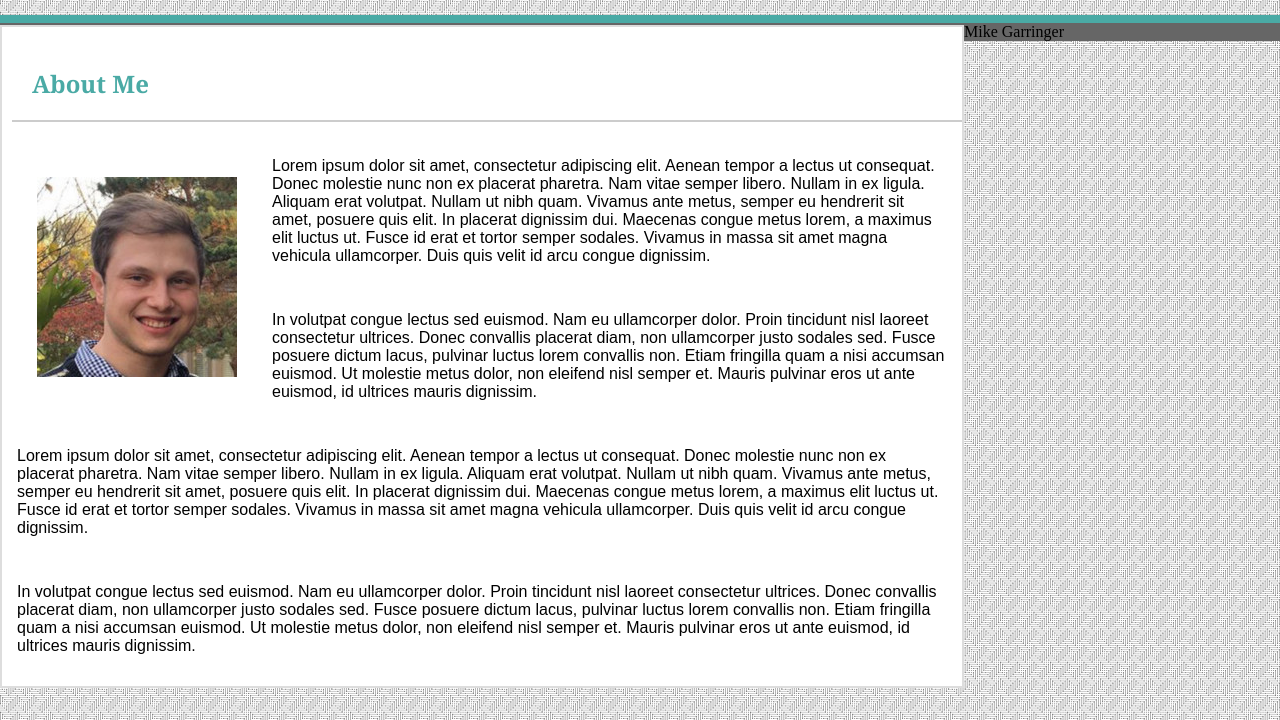
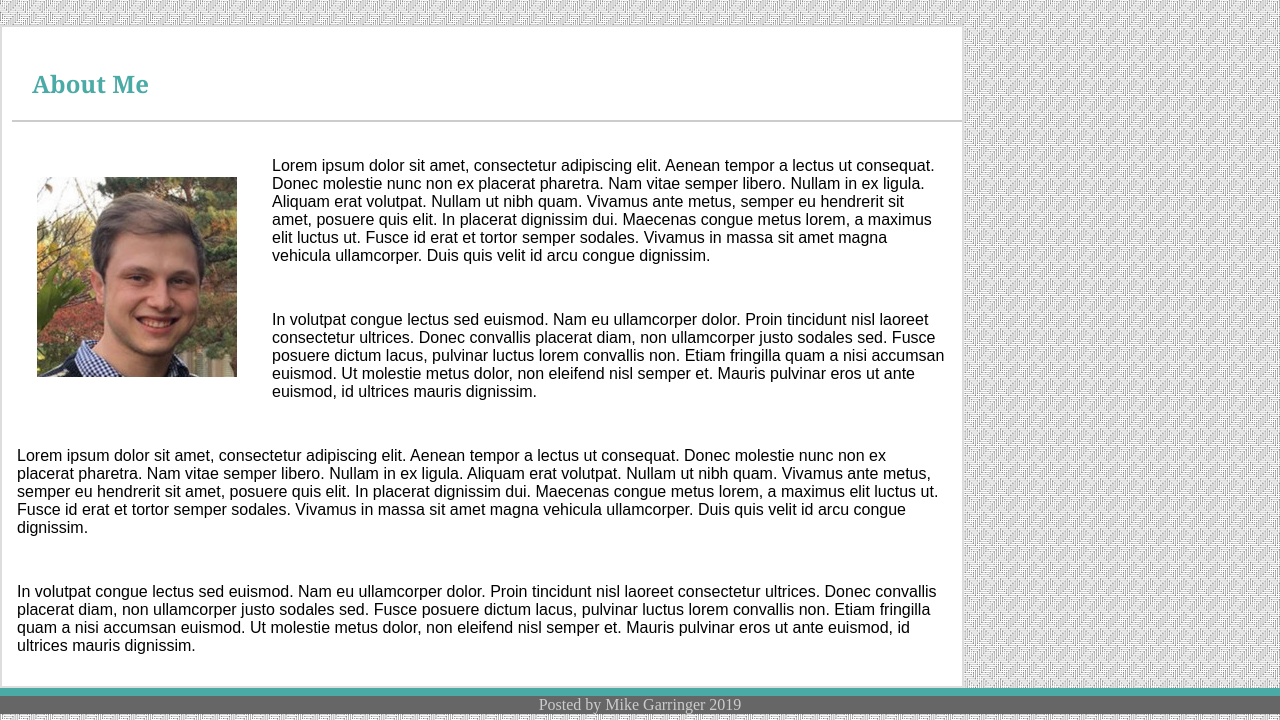
Before and after one commit to MichaelGarringer/Basic-Portfolio, a plain HTML site: page index.html in a window 1280 px wide. Shown: the part 80-800 px from the top of the page. Drawn offline with Linux system fonts and the light colour scheme.

Commit message:
changed css on footer slightly

```diff
--- a/assets/css/style.css
+++ b/assets/css/style.css
@@ -33,13 +33,17 @@ border-bottom:solid #cccccc 5px;
     body{
         background-image: url("../images/lines.png");
     margin:0px;
+
+
 }
 
     .section{float:left;
         background-color:#ffffff;
         border: solid #dddddd 2px;
     font-family:Arial, Helvetica, sans-serif;
-   width:960px;}
+   width:960px;
+
+}
 
     #mike{
         float:left;
@@ -60,6 +64,14 @@ form{padding:25px;
 }
 footer{background-color:#666666;
     border-top: 8px solid #4aaaa5;
-    position:bottom;
+    clear:both;
+    color:#cccccc;
+    text-align:center;
+    margin-top:50px;
+
+
+
+
+
 
 }
--- a/index.html
+++ b/index.html
@@ -28,10 +28,16 @@
         <p> In volutpat congue lectus sed euismod. Nam eu ullamcorper dolor. Proin tincidunt nisl laoreet consectetur ultrices. Donec convallis placerat diam, non ullamcorper justo sodales sed. Fusce posuere dictum lacus, pulvinar luctus lorem convallis non. Etiam fringilla quam a nisi accumsan euismod. Ut molestie metus dolor, non eleifend nisl semper et. Mauris pulvinar eros ut ante euismod, id ultrices mauris dignissim. </p>
     </section>
 </div>
+<br/>
+<br/>
+<br/>
+
+
+</body>
 
 
 
-<footer>Mike Garringer</footer>
-</body>
-
+<footer>
+        Posted by Mike Garringer 2019
+      </footer>
 </html>
```
Also changed, not shown: contact.html (+7 -2 lines), portfolio.html (+8 -1 lines).
